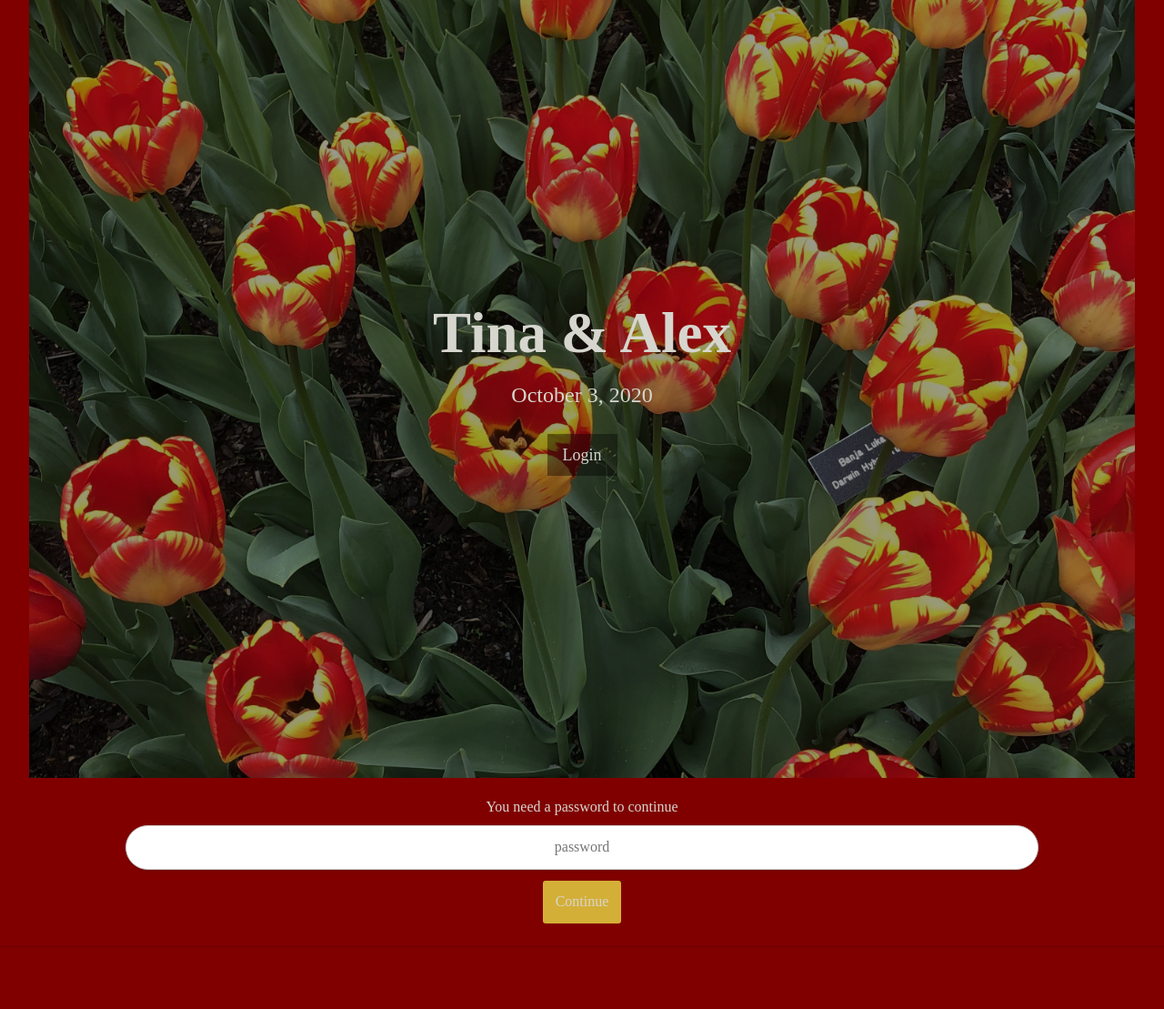
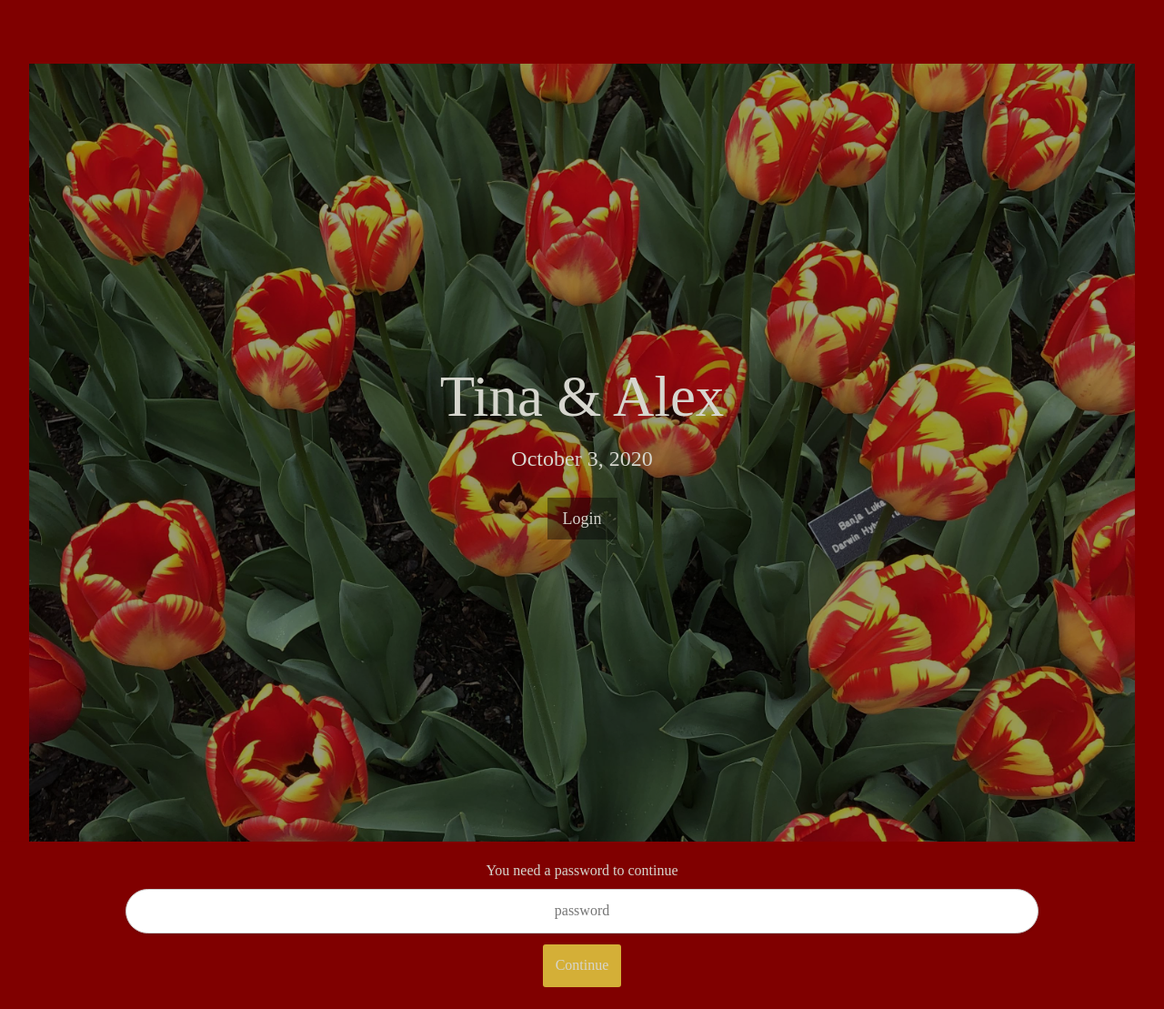
Before and after one commit to tina-and-alex/tina-and-alex.github.io, a Jekyll site: the page built from index.html, in a window 1280 px wide. Shown: the whole page at 91% size. Built offline with Jekyll 4.4.1, drawn with Linux system fonts in a browser that asks for light colours; before the commit the page ends 1039 px from its top, so only the background shows below that.

Commit message:
update banner

```diff
--- a/_includes/splash-header.html
+++ b/_includes/splash-header.html
@@ -1,4 +1,4 @@
-
+<div class="empty-divider"><span></span></div>
 <header id="top" class="header">
   <div class="text-vertical-center">
     <h1>Tina &amp; Alex</h1>
--- a/css/stylish-portfolio.css
+++ b/css/stylish-portfolio.css
@@ -33,7 +33,7 @@ body {
     padding: 0;
     font-size: 4.5em;
     color: #D6D6CE;
-    font-weight: 700;
+    font-weight: 500;
 }
 
 /* Custom Button Styles */
@@ -174,6 +174,15 @@ hr.small {
     background-size: cover;
     -o-background-size: cover;
     margin: auto;
+}
+
+.empty-divider {
+    height: 70px;
+    /*background-image: url(https://d3t14gfu9ehll4.cloudfront.net/themes/4fc3397f-227e-4f5d-82f3-d18bbcd36b60/root_LargeDivider_o7VZvVW.png);*/
+    background-size: auto 50px;
+    background-color: #800000;
+    background-position: center center;
+    background-repeat: repeat-x;
 }
 
 /* About */
```
